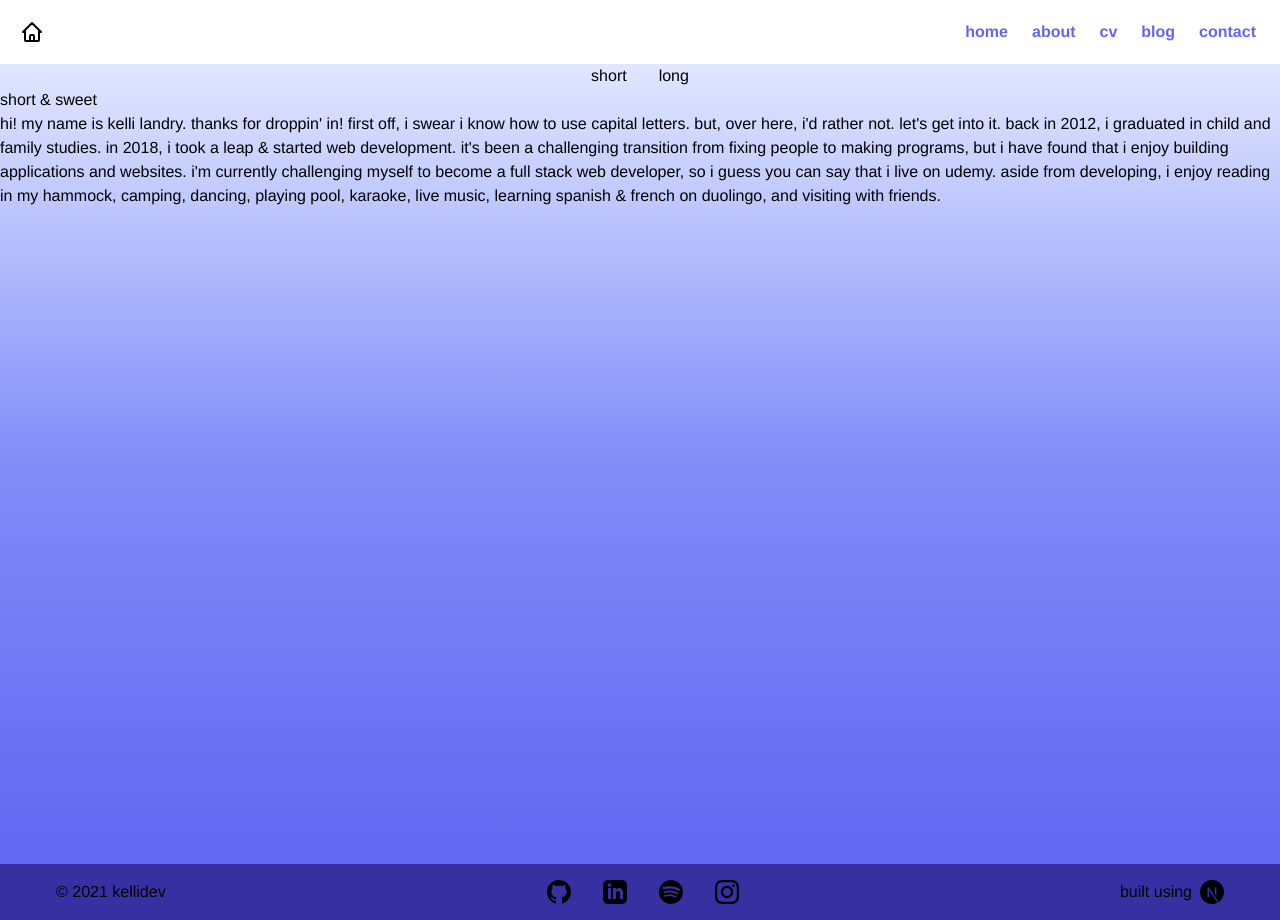
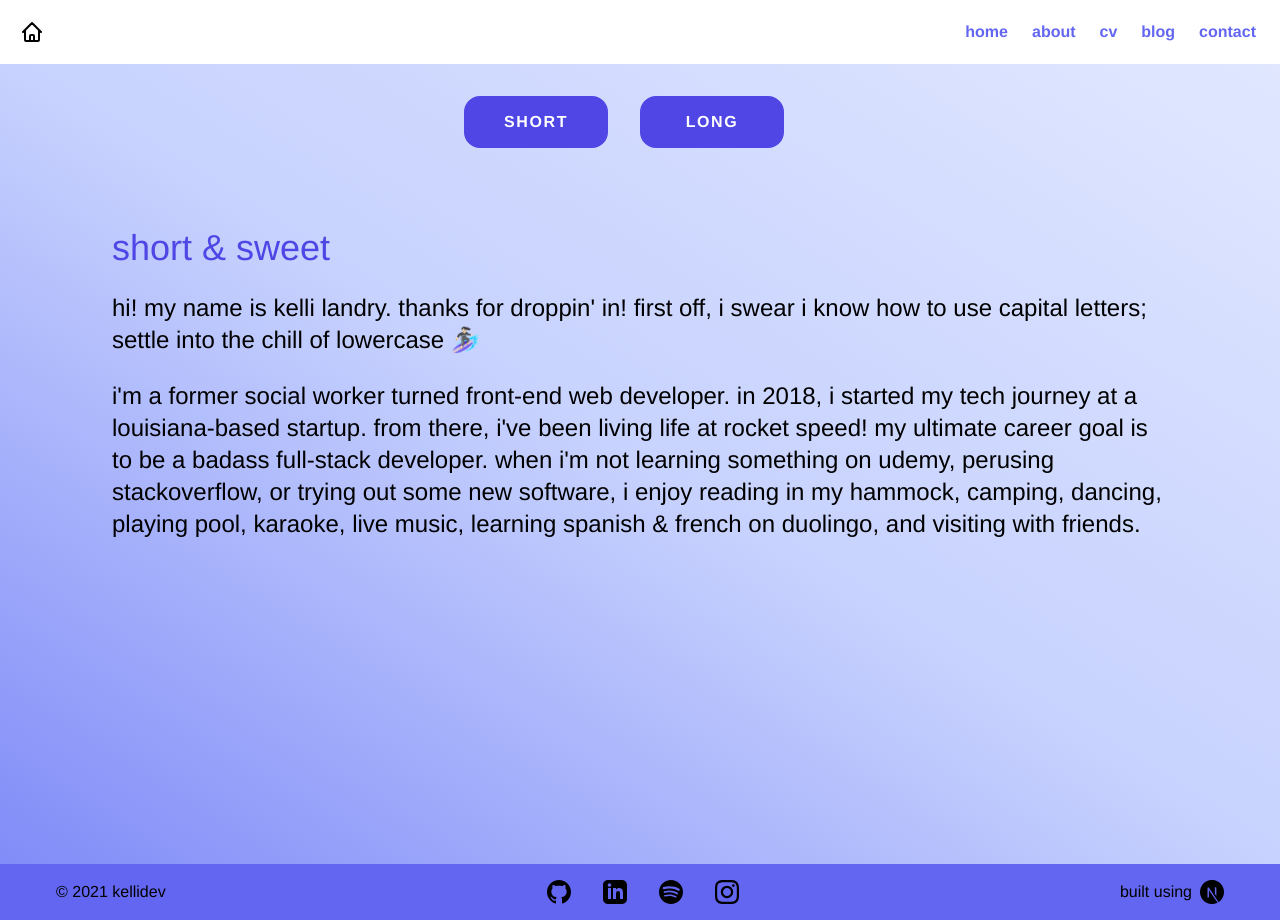
Before and after one commit to kel7774/kellidev, a Next.js app: page /about in a window 1280 px wide. Built offline with nearby package versions, Linux system fonts and the light colour scheme.

Commit message:
delete about modules, style about w/ tailwind

```diff
--- a/components/Footer.js
+++ b/components/Footer.js
@@ -1,7 +1,7 @@
 export default function Footer () {
   const year = new Date().getFullYear()
   return (
-    <footer className='bg-indigo-800 h-14 flex flex-row px-14 justify-between items-center'>
+    <footer className='bg-indigo-500 h-14 flex flex-row px-14 justify-between items-center'>
       <section>&copy; {year} kellidev</section>
       <section className='flex flex-row '>
         <div>
--- a/layout/Layout.js
+++ b/layout/Layout.js
@@ -6,7 +6,7 @@ export default function Layout(props) {
   return (
     <div className='font-sans'>
       <MainNavigation />
-      <main className='min-h-screen bg-gradient-to-b from from-indigo-100 via-indigo-400 to-indigo-500 '>
+      <main className='min-h-screen bg-gradient-to-bl from from-indigo-100 via-indigo-200 to-indigo-400 '>
         {props.children}
       </main>
       <Footer />
--- a/pages/about/index.js
+++ b/pages/about/index.js
@@ -1,6 +1,6 @@
 import { useState } from 'react'
 import { NextSeo } from 'next-seo'
-import classes from '../../styles/About.module.css'
+
 export default function About () {
   const [hidden, setHidden] = useState(false)
   const showLong = () => {
@@ -9,47 +9,73 @@ export default function About () {
   const showShort = () => {
     setHidden(false)
   }
+
   return (
-    <div className='about-page-container'>
+    <div>
       <NextSeo
         title='Kelli Landry - About'
         description='An about page about Kelli Landry with an option for a short or long bio.'
         canonical='http://kellilandry.dev/about'
       />
-      <nav className={classes.nav}>
-        <button className={classes.shortButton} onClick={showShort}>short</button>
-        <button className={classes.longButton} onClick={showLong}>long</button>
+      <nav className='flex flex-row justify-center'>
+        <button className='mt-8 mr-8 shadow-sm border-2 rounded-2xl p-3 w-36 border-indigo-600 bg-indigo-600 text-white font-bold uppercase tracking-widest hover:bg-indigo-300 hover:text-gray-900' onClick={showShort}>short</button>
+        <button className='mt-8 mr-8 shadow-sm border-2 rounded-2xl p-3 w-36 border-indigo-600 bg-indigo-600 text-white font-bold uppercase tracking-widest hover:bg-indigo-300 hover:text-gray-900' onClick={showLong}>long</button>
       </nav>
       {!hidden &&
-        <section>
-          <h1>short & sweet</h1>
-          <p>hi! my name is kelli landry. thanks for droppin&apos; in! first off, i swear i know how to use capital letters. but, over here, i&apos;d rather not. let&apos;s get into it. back in 2012, i graduated in child and family studies. in 2018, i took a leap & started web development. it&apos;s been a challenging transition from fixing people to making programs, but i have found that i enjoy building applications and websites. i&apos;m currently challenging myself to become a full stack web developer, so i guess you can say that i live on udemy. aside from developing, i enjoy reading in my hammock, camping, dancing, playing pool, karaoke, live music, learning spanish & french on duolingo, and visiting with friends.</p>
+        <section className='text-left px-28 py-20'>
+          <article>
+            <h1 className='text-4xl text-indigo-600 mb-6 font-light'>short & sweet</h1>
+            <p className='text-2xl'>hi! my name is kelli landry. thanks for droppin&apos; in! first off, i swear i know how to use capital letters; settle into the chill of lowercase 🏄🏻‍♀️</p>
+            <p className='text-2xl mt-6'>i'm a former social worker turned front-end web developer. in 2018, i started my tech journey at a louisiana-based startup. from there, i've been living life at rocket speed! my ultimate career goal is to be a badass full-stack developer. when i'm not learning something on udemy, perusing stackoverflow, or trying out some new software, i enjoy reading in my hammock, camping, dancing, playing pool, karaoke, live music, learning spanish & french on duolingo, and visiting with friends.</p>
+          </article>
         </section>}
       {hidden &&
-        <section>
-          <h1>long-winded</h1>
-          <h3>welcome in! where&apos;s your seatbelt?</h3>
-          <p>hello! my name is kelli landry! thanks for coming along for the ride. first off, i swear i know how to capitalize. but there&apos;s a freedom when you don&apos;t. anyway, you&apos;re here for the long version, so strap in; it&apos;s a little bumpy.</p>
-          <h3>feel the burn(out)</h3>
+        <section className='text-left px-28 py-20 text-2xl'>
+          <article>
+            <h1 className='text-4xl text-indigo-600 mb-6 font-light'>long-winded</h1>
+            <h3 className='text-2xl text-indigo-600 my-3 font-light'>welcome in! where&apos;s your seatbelt?</h3>
+            <p>hello! my name is kelli landry! thanks for coming along for the ride. first off, i swear i know how to capitalize. but i like the chill factor associated with lowercase 😎 anyway, you&apos;re here for the long version, so come on in; it&apos;s kinda bumpy.</p>
+          </article>
+          <article>
+            <h3 className='text-2xl text-indigo-600 my-3 font-light'>feel the burn(out)</h3>
           <p>back in 2012, i graduated with a degree in child and family studies from the university of louisiana at lafayette. my intentions, goals, and dreams were first and foremost about helping people. i spent about ~3.5 years in the field working in various positions that included federal grants, a case management agency, autism spectrum therapy, and even office management for a psychiatrist. all of these paths stretched me in everyway possible. the industry of helping folks is a complicated, beautiful, and exhausting endeavor. i chose to walk away after experiencing burnout, and in early 2016, i sought something completely different.</p>
-          <h3>hi, thanks for choosing waitr</h3>
+        </article>
+        <article>
+          <h3 className='text-2xl text-indigo-600 my-3 font-light'>hi, thanks for choosing waitr</h3>
           <p>i walked into waitr as a driver in february of 2016. in about 3 months, i had moved up to a tech driver where i worked on call to fix various issues with ipads at restaurants. eventually as the business grew, i installed new restaurants, trained staff, and even trained drivers. around june of 2016, waitr was growing faster, and needed more hands on customer support. i jumped in headfirst into a startup culture making it up as time passed.</p>
-          <h3>enter the thunderdome</h3>
+        </article>
+        <article>
+          <h3 className='text-2xl text-indigo-600 my-3 font-light'>enter the thunderdome</h3>
           <p>in early 2017, waitr was releasing a new version of their apps, website, and internal dashboard. v1 to v2, baby & it was going to be <em>stellar</em>. with almost no training or documentation on changes until less than 24 hours before release, i walked into the office at 7am that day to prepare for what was to come. customer support would likely get all kinds of feedback should bugs occur during the release. 8am. boom. v2 released. and what can i do but be honest here? it was pure chaos. things were breaking, customers were upset, and we were doing everything we could to just put out the fires. the engineering team needed some support on tracking bugs, and i took it upon myself to represent the team and report to the various developers. this process wasn&apos;t pretty, but it worked. i filled out bug reports, tried to reproduce the issues, communicated as a liason between support and engineering, and eventually, at 7pm, left feeling drained, but accomplished. over the next few weeks as bugs were being squashed, i volunteered my time to manually fix issues with instructions from one of the founding developers. this gave me a new insight into what it means to develop. and from there, i just wanted to know more.</p>
-          <h3>omg, please help</h3>
+        </article>
+        <article>
+          <h3 className='text-2xl text-indigo-600 my-3 font-light'>omg, please help</h3>
           <p>around april of 2017, the head of engineering pulled me into a meeting by surprise. it was a tuesday (i&apos;m actually not sure, but i&apos;ve always wanted to say that). i was about to ask him if he could move to another room since i had to train a group of new driver hires. he said, &apos;sure & ya know, we could use some manual qa on our team. after this release, we decided we needed someone dedicated to this. you really stood out. how &apos;bout it?&apos; (or something like that; just know, it was an offer). i honestly didn&apos;t know what to say other than yes. they took me in with almost no coding experience, and that&apos;s when my life quite literally changed.</p>
-          <h3>so i found this bug, right?</h3>
+        </article>
+        <article>
+          <h3 className='text-2xl text-indigo-600 my-3 font-light'>so i found this bug, right?</h3>
           <p>over the next year, i started to dive into qa. making processes, adding documentation where it lacked, reporting to different teams with my findings, working with the product owner to flesh out various concepts, experimenting with github & jira, to asking questions about the tech industry. daily standups were particularly challenging. i was on a team full of talented developers, and i very much stuck out as a wildcard. talking to people about their software breaking was not my favorite task. i was testing, but truthfully, this tested me. i found out how hard it is to enter the tech industry with no experience. i didn&apos;t want that to stop me, so i started wondering what it meant to be on the other side. i wanted to build.</p>
-          <h3>put me in, chief</h3>
+        </article>
+        <article>
+          <h3 className='text-2xl text-indigo-600 my-3 font-light'>put me in, chief</h3>
           <p>after talking to a couple of my co-workers, i started researching web development bootcamps. after much consideration, and cost analysis, i decided on bloc.io (now thinkful). on june 4, 2018, i started my journey. this was a particularly strenuous time in my life where i learned much about discipline, time management, research, and autonomy. thankfully i was able to complete this program in february of 2019 with the support of my supervisor and co-workers. i was immediately given a project to develop a seed website for a social justice initiative. right up my alley, tbh. it took about 6 months from receiving the wireframes and design, to connecting various components to api&apos;s. but i did it with the help of a lead developer, and it went live.</p>
-          <h3>just gophr it</h3>
+        </article>
+        <article>
+          <h3 className='text-2xl text-indigo-600 my-3 font-light'>just gophr it</h3>
           <p>eventually around september 2019, i wanted to be challenged even more as a developer, and i heard of a new startup in the area. gophr, inc. the orange enigma. it turns out they were looking for a developer with experience in react and front end technologies, and i jumped at the chance of building something from the ground up. i joined the team and immediately dove into helping build an internal dashboard, and in a few months, i was taking courses on react native to build a client app to manage customer orders. it was a whirlwind. 2020 hit gophr hard, and eventually, i had to figure something out.</p>
-          <h3>on the hunt again</h3>
-          <p>during those months between august 2020 - december 2020, i was grateful to be a part of my friend&apos;s business, cajun crate. i managed a warehouse by myself full-time while she sought out someone permanent. while i missed developing, and came home exhausted every night, i came out of that experience with an appreciation for all careers, skill and education levels. it took many months to find the right fit, and many interviews where i saw areas i needed to improve. finally, in december of 2020, i was offered an associate technical consultant position at perficient and started on january 12, 2021.</p>
-          <h3>the things you don&apos;t know</h3>
+        </article>
+        <article>
+          <h3 className='text-2xl text-indigo-600 my-3 font-light'>on the hunt again</h3>
+          <p>during those months between august 2020 - december 2020, i was grateful to be a part of my friend&apos;s business, cajun crate. i managed a warehouse by myself full-time while she sought out someone permanent. while i missed developing, and came home exhausted every night, i came out of that experience with an appreciation for all careers, skill and education levels. it took many months to find the right fit, and many interviews where i saw areas i needed to improve. finally, in december of 2020, i was offered an associate technical consultant position at perficient and started at the beginning of 2021.</p>
+        </article>
+        <article>
+          <h3 className='text-2xl text-indigo-600 my-3 font-light'>the things you don&apos;t know</h3>
           <p>being at perficient opened my mind and exposed many areas that i needed to improve on both from a technical and professional perspective. i took advantage of the qa workshop perficient facilitated to learn more about the programmatic side of qa and testing. it stretched me as a developer by showing where my various coding projects fell short. they also have provided me with a platform to keep learning, and i received 3 certificates of completion in areas i deemed necessary to fill specific knowledge gaps. being self taught is difficult without some fundamentals. all of this was self-motivated, and being there taught me more about becoming a more well-rounded developer.</p>
-          <h3>clean slate, fresh start</h3>
+        </article>
+        <article>
+          <h3 className='text-2xl text-indigo-600 my-3 font-light'>clean slate, fresh start</h3>
           <p>starting in september of 2021, i received a job offer from turner industries. this came after a couple of months of continuous dialogue with their supervisor and a handful of the team. as much as consulting taught me, i really did need to get back on a product team that focuses on developing something over a long period of time. my interest will continue to grow as a developer, with a focus on becoming more proficient on the backend. this company has invested in me, even though i still believe my skill level needs improvement. my motivation comes from my desire to be better, and my goal of becoming a full stack engineer is supported by this company. this was about 80% of the reason behind choosing them, that & their culture is amazing, and the company is louisiana-owned. here&apos;s to the new journey!</p>
+        </article>
         </section>}
     </div>
   )
--- a/styles/About.module.css
+++ /dev/null
@@ -1,13 +0,0 @@
-.nav {
-  display: flex;
-  flex-direction: row;
-  justify-content: center;
-}
-
-.shortButton {
-  margin: 0 1rem 0 0;
-}
-
-.longButton {
-  margin: 0 0 0 1rem;
-}
--- a/tailwind.config.js
+++ b/tailwind.config.js
@@ -5,6 +5,9 @@ module.exports = {
     fontFamily: {
       'sans': ['Helvetica', 'Arial', 'sans-serif'],
       'serif': ['nunito', 'serif']
+    },
+    boxShadow: {
+      'circle': '0 0 0 16px #C7D2FE'
     }
   },
   variants: {
```
Also changed, not shown: components/MainContent.js (+16 -7 lines), 2 other files (tests, documents, lock files or other folders).
